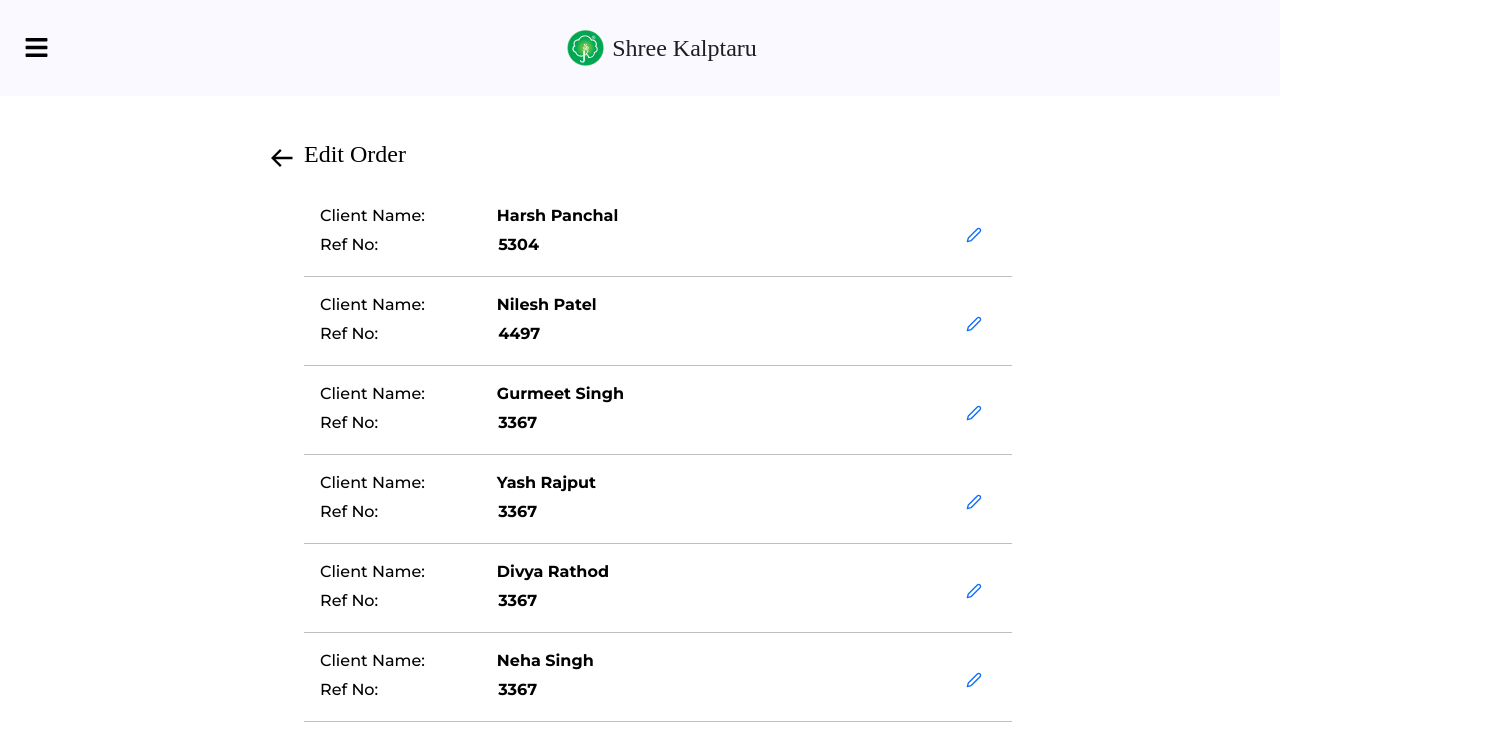
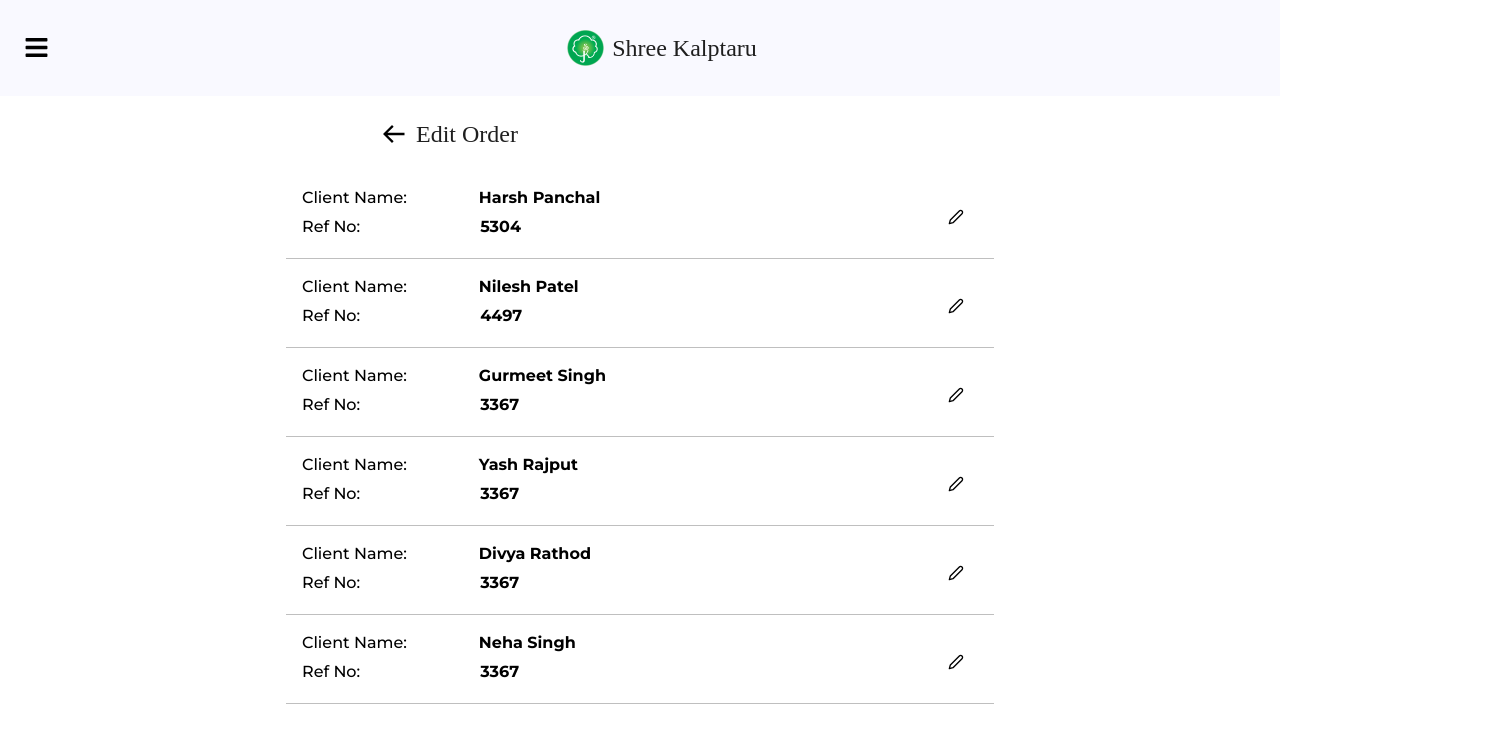
Before and after one commit to Sagardesai13/Kalptart_testing, a React (Create React App) app: page /EditOrder in a window 1280 px wide. Shown: the top 734 px of the page, 1500 px wide, since content can reach past the window. Built offline with nearby package versions, Linux system fonts and the light colour scheme.

Commit message:
Editorder webview done

```diff
--- a/src/Components/EditOrder/editOrder.css
+++ b/src/Components/EditOrder/editOrder.css
@@ -9,10 +9,12 @@
 }
 
 .editorder-text{
-    width: 113px;
-    border-radius: 0px;
-    font-family: Gilroy-SemiBold;
+    font-family: 'Gilroy-SemiBold';
     font-size: 24px;
+    line-height: 28px;
+    text-align: left;
+    color: #1F1F1F;
+    margin: 0 !important;
 }
 
 .editorder-data{
@@ -26,6 +28,12 @@
 }
 
 #container{
-    margin-left: 292px;
-    margin-top: 108px;
+    /* margin-left:auto; */
+    display: flex;
+    justify-content: center  !important;
+    align-items: center;
+    margin-top: 30px;
 }
+.editbackbtn{
+    margin-left: 360px !important;
+}
--- a/src/Components/EditOrder/editOrder.jsx
+++ b/src/Components/EditOrder/editOrder.jsx
@@ -10,7 +10,7 @@ function editOrder() {
   return (
     <>
       <Navbar />
-      <div className="edit-text">
+      <div className="container mt-3 editbackbtn d-flex align-items-center justify-content-start">
         <Link to='../Home'>
           <BiArrowBack className='m-2' style={{ color: 'black', height: '28px', width: '28px', top: '24px', left: '24px' }} />
         </Link>
@@ -30,7 +30,7 @@ function editOrder() {
                   Ref No:
                   <text style={{ 'margin-left': '120px', 'font-weight': 'bold' }}>{item.rno}</text>
                 </div>
-                <div  style={{'margin-top':'-35px', 'margin-left':'662px'}}><Link to={'#'}>{item.icon}</Link></div>
+                <div  style={{'margin-top':'-35px', 'margin-left':'662px'}}><Link style={{color:'black'}} to={'#'}>{item.icon}</Link></div>
                 <hr style={{'margin-top':'30px'}}></hr>
               </li>
             );
```
